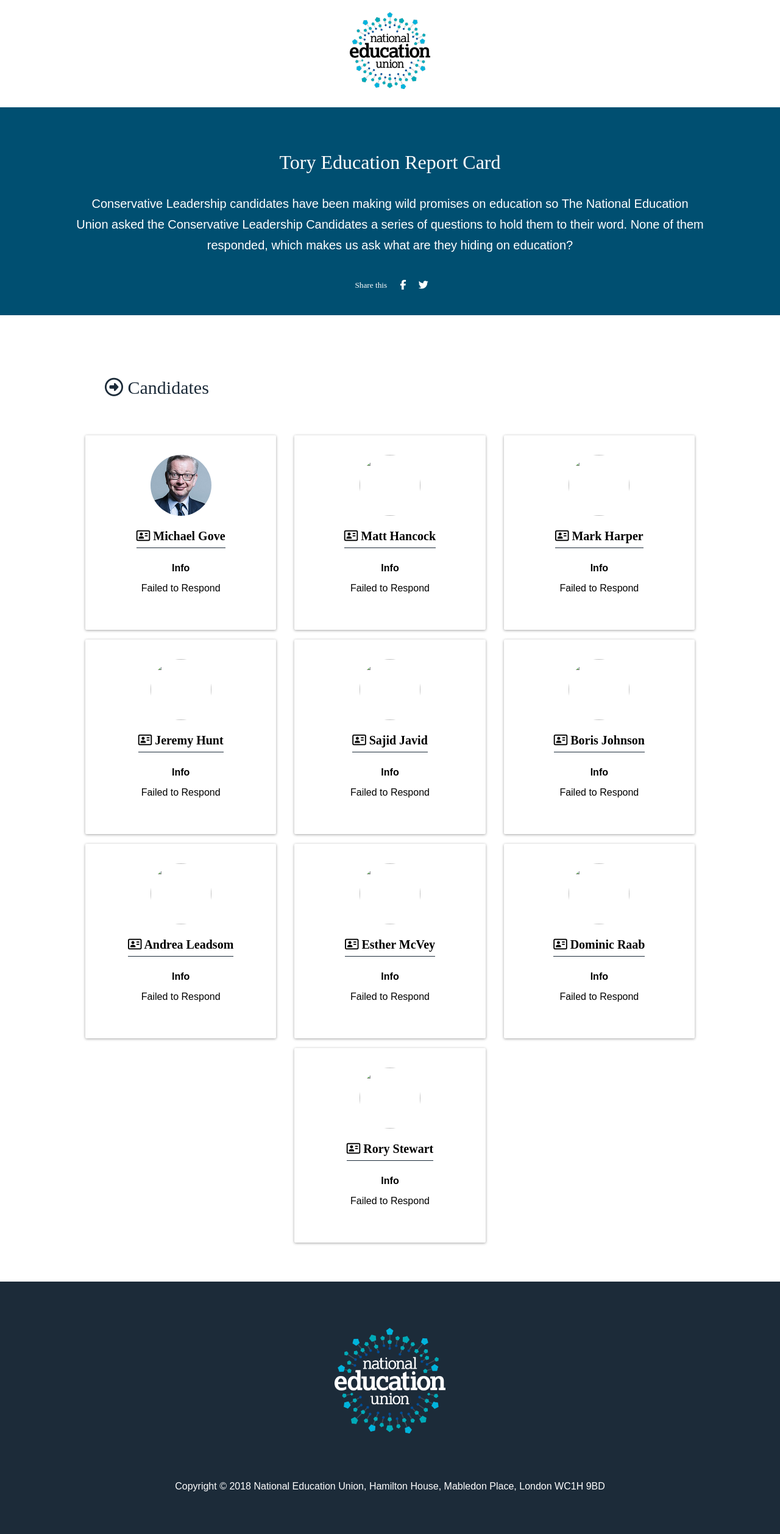
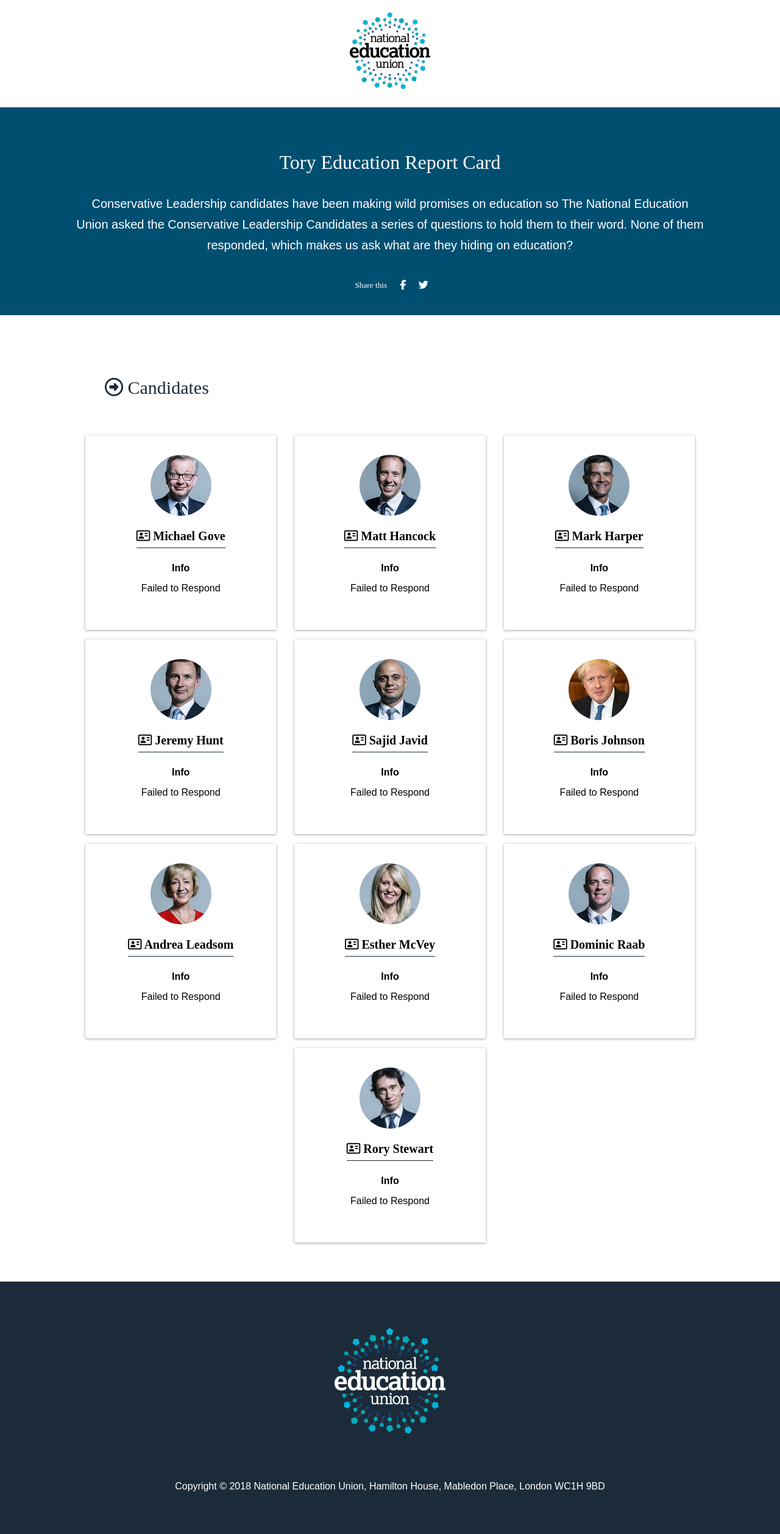
Before and after one commit to maxcoyote/tory-education-report-card, a Jekyll site: the page built from index.markdown, in a window 1280 px wide. Shown: the whole page at 61% size. Built offline with Jekyll 4.4.1, drawn with Linux system fonts in a browser that asks for light colours; nearby versions of some CDN libraries; some web fonts are replaced.

Commit message:
Updated Index

```diff
--- a/index.markdown
+++ b/index.markdown
@@ -42,10 +42,10 @@
     New figures released by the End Child Poverty coalition show that half a million more children are having their lives limited by poverty today than at the start of the decade.
 
     Do you agree that it should be the job of government to develop and deliver an ambitious and credible child-poverty reduction strategy?
-- profile image: "/uploads/matt-hancock.jpg"
+- profile_image: "/uploads/matt-hancock.jpg"
   name: Matt Hancock
   info: Failed to Respond
-  questions text: |-
+  questions_text: |-
     **Funding**
 
     The Institute for Fiscal Studies has calculated that total school spending per pupil has fallen by 8% in real terms between 2009–10 and 2017–18. School sixth forms have faced budget cuts of 21% per student since their peak in 2010–11, while further education and sixth-form college funding per student has fallen by about 8% over the same period.
@@ -81,10 +81,10 @@
     New figures released by the End Child Poverty coalition show that half a million more children are having their lives limited by poverty today than at the start of the decade.
 
     Do you agree that it should be the job of government to develop and deliver an ambitious and credible child-poverty reduction strategy?
-- profile image: "/uploads/mark-harper.jpg"
+- profile_image: "/uploads/mark-harper.jpg"
   name: Mark Harper
   info: Failed to Respond
-  questions text: |-
+  questions_text: |-
     **Funding**
 
     The Institute for Fiscal Studies has calculated that total school spending per pupil has fallen by 8% in real terms between 2009–10 and 2017–18. School sixth forms have faced budget cuts of 21% per student since their peak in 2010–11, while further education and sixth-form college funding per student has fallen by about 8% over the same period.
@@ -120,10 +120,10 @@
     New figures released by the End Child Poverty coalition show that half a million more children are having their lives limited by poverty today than at the start of the decade.
 
     Do you agree that it should be the job of government to develop and deliver an ambitious and credible child-poverty reduction strategy?
-- profile image: "/uploads/jeremy-hunt.jpg"
+- profile_image: "/uploads/jeremy-hunt.jpg"
   name: Jeremy Hunt
   info: Failed to Respond
-  questions text: |-
+  questions_text: |-
     **Funding**
 
     The Institute for Fiscal Studies has calculated that total school spending per pupil has fallen by 8% in real terms between 2009–10 and 2017–18. School sixth forms have faced budget cuts of 21% per student since their peak in 2010–11, while further education and sixth-form college funding per student has fallen by about 8% over the same period.
@@ -159,10 +159,10 @@
     New figures released by the End Child Poverty coalition show that half a million more children are having their lives limited by poverty today than at the start of the decade.
 
     Do you agree that it should be the job of government to develop and deliver an ambitious and credible child-poverty reduction strategy?
-- profile image: "/uploads/sajid-javid.jpg"
+- profile_image: "/uploads/sajid-javid.jpg"
   name: Sajid Javid
   info: Failed to Respond
-  questions text: |-
+  questions_text: |-
     **Funding**
 
     The Institute for Fiscal Studies has calculated that total school spending per pupil has fallen by 8% in real terms between 2009–10 and 2017–18. School sixth forms have faced budget cuts of 21% per student since their peak in 2010–11, while further education and sixth-form college funding per student has fallen by about 8% over the same period.
@@ -198,10 +198,10 @@
     New figures released by the End Child Poverty coalition show that half a million more children are having their lives limited by poverty today than at the start of the decade.
 
     Do you agree that it should be the job of government to develop and deliver an ambitious and credible child-poverty reduction strategy?
-- profile image: "/uploads/boris-johnson.jpg"
+- profile_image: "/uploads/boris-johnson.jpg"
   name: Boris Johnson
   info: Failed to Respond
-  questions text: |-
+  questions_text: |-
     **Funding**
 
     The Institute for Fiscal Studies has calculated that total school spending per pupil has fallen by 8% in real terms between 2009–10 and 2017–18. School sixth forms have faced budget cuts of 21% per student since their peak in 2010–11, while further education and sixth-form college funding per student has fallen by about 8% over the same period.
@@ -237,10 +237,10 @@
     New figures released by the End Child Poverty coalition show that half a million more children are having their lives limited by poverty today than at the start of the decade.
 
     Do you agree that it should be the job of government to develop and deliver an ambitious and credible child-poverty reduction strategy?
-- profile image: "/uploads/andrea-leadsom.jpg"
+- profile_image: "/uploads/andrea-leadsom.jpg"
   name: Andrea Leadsom
   info: Failed to Respond
-  questions text: |-
+  questions_text: |-
     **Funding**
 
     The Institute for Fiscal Studies has calculated that total school spending per pupil has fallen by 8% in real terms between 2009–10 and 2017–18. School sixth forms have faced budget cuts of 21% per student since their peak in 2010–11, while further education and sixth-form college funding per student has fallen by about 8% over the same period.
@@ -276,10 +276,10 @@
     New figures released by the End Child Poverty coalition show that half a million more children are having their lives limited by poverty today than at the start of the decade.
 
     Do you agree that it should be the job of government to develop and deliver an ambitious and credible child-poverty reduction strategy?
-- profile image: "/uploads/esther-mcvey.jpg"
+- profile_image: "/uploads/esther-mcvey.jpg"
   name: Esther McVey
   info: Failed to Respond
-  questions text: |-
+  questions_text: |-
     **Funding**
 
     The Institute for Fiscal Studies has calculated that total school spending per pupil has fallen by 8% in real terms between 2009–10 and 2017–18. School sixth forms have faced budget cuts of 21% per student since their peak in 2010–11, while further education and sixth-form college funding per student has fallen by about 8% over the same period.
@@ -315,10 +315,10 @@
     New figures released by the End Child Poverty coalition show that half a million more children are having their lives limited by poverty today than at the start of the decade.
 
     Do you agree that it should be the job of government to develop and deliver an ambitious and credible child-poverty reduction strategy?
-- profile image: "/uploads/dominic-raab.jpg"
+- profile_image: "/uploads/dominic-raab.jpg"
   name: Dominic Raab
   info: Failed to Respond
-  questions text: |-
+  questions_text: |-
     **Funding**
 
     The Institute for Fiscal Studies has calculated that total school spending per pupil has fallen by 8% in real terms between 2009–10 and 2017–18. School sixth forms have faced budget cuts of 21% per student since their peak in 2010–11, while further education and sixth-form college funding per student has fallen by about 8% over the same period.
@@ -354,10 +354,10 @@
     New figures released by the End Child Poverty coalition show that half a million more children are having their lives limited by poverty today than at the start of the decade.
 
     Do you agree that it should be the job of government to develop and deliver an ambitious and credible child-poverty reduction strategy?
-- profile image: "/uploads/rory-stewart.jpg"
+- profile_image: "/uploads/rory-stewart.jpg"
   name: Rory Stewart
   info: Failed to Respond
-  questions text: |-
+  questions_text: |-
     **Funding**
 
     The Institute for Fiscal Studies has calculated that total school spending per pupil has fallen by 8% in real terms between 2009–10 and 2017–18. School sixth forms have faced budget cuts of 21% per student since their peak in 2010–11, while further education and sixth-form college funding per student has fallen by about 8% over the same period.
```
